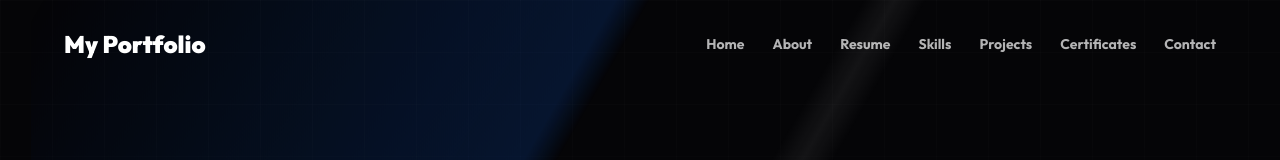
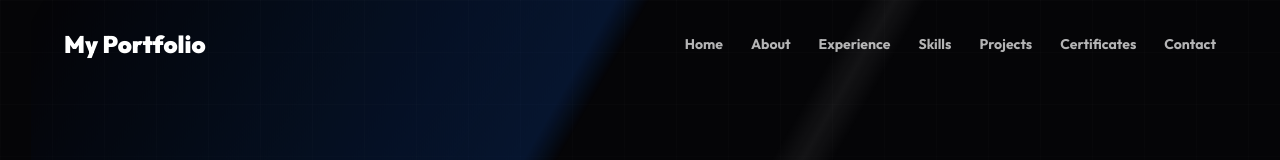
Before and after one commit to vingit40-bit/myportfolio, a React (Vite) app: page / in a window 1280 px wide. Shown: the top 160 px of the page. Built offline with nearby package versions, Linux system fonts and the light colour scheme.

Commit message:
Update Navbar.jsx

```diff
--- a/src/components/Navbar.jsx
+++ b/src/components/Navbar.jsx
@@ -16,7 +16,7 @@ const Navbar = () => {
   const navLinks = [
     { name: 'Home', href: '#hero' },
     { name: 'About', href: '#about' },
-    { name: 'Resume', href: '#experience' },
+    { name: 'Experience', href: '#experience' },
     { name: 'Skills', href: '#skills' },
     { name: 'Projects', href: '#projects' },
     { name: 'Certificates', href: '#certificates' },
```
